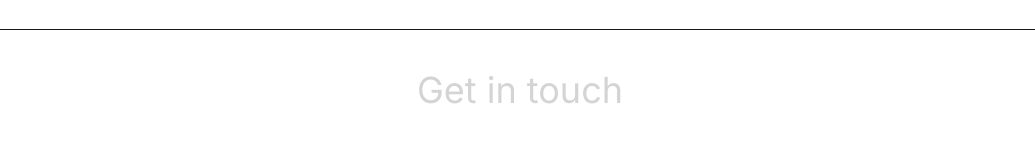
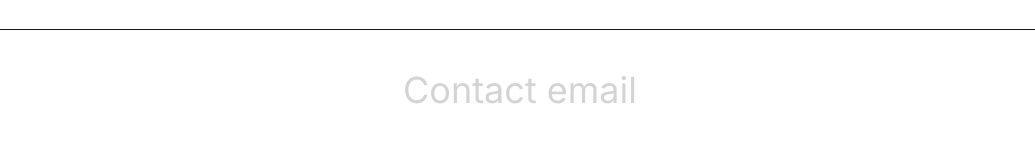
Before and after one commit to MahmoudMagdyGithub/react-portfolio, a React (Vite) app: page / in a window 1280 px wide. Shown: the part 4025-4179 px from the top of the page, without its empty margins (120-1155 px from the left). Built offline with nearby package versions, Linux system fonts and the light colour scheme.

Commit message:
testing git

```diff
--- a/src/components/Contact.jsx
+++ b/src/components/Contact.jsx
@@ -13,7 +13,7 @@ const Contact = () => {
         transition={{ duration: 0.5 }}
         className="my-10 text-center text-4xl"
       >
-        Get in touch
+        Contact email
       </motion.h1>
 
       <div className="text-center tracking-lighter">
```
